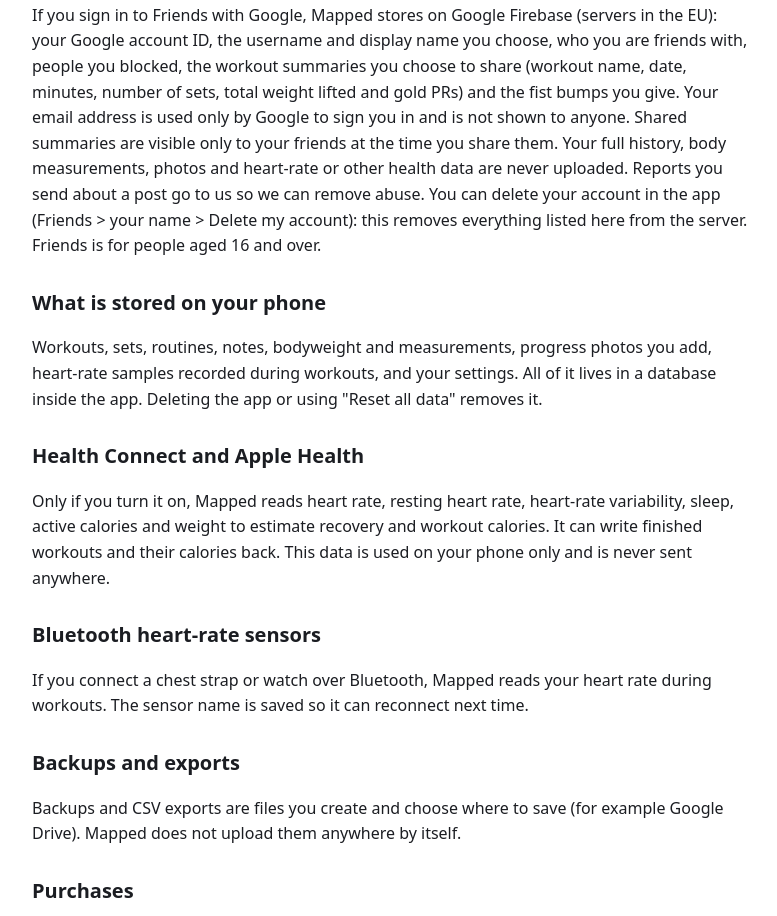
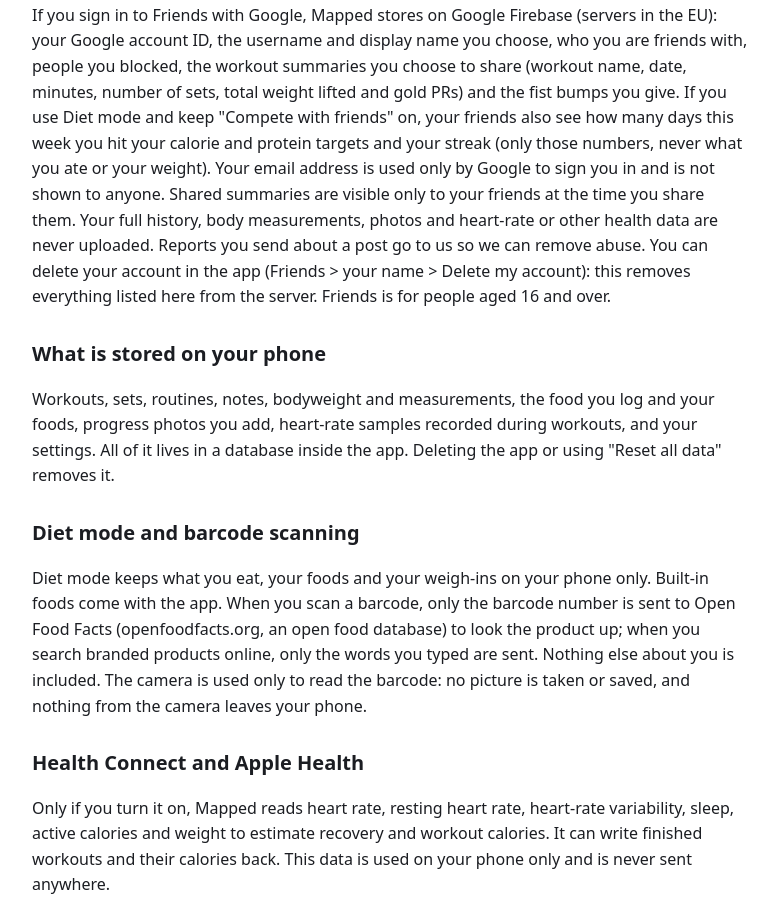
Before and after one commit to lovro64/mapped-privacy, a plain HTML site: page index.html in a window 1280 px wide. Shown: the part 359-1275 px from the top of the page, without its empty margins (248-1025 px from the left). Drawn offline with Linux system fonts and the light colour scheme.

Commit message:
Revise privacy policy content for clarity
Updated the privacy policy to include additional details about data storage and usage.

```diff
--- a/index.html
+++ b/index.html
@@ -3,13 +3,16 @@
 <title>Mapped privacy policy</title>
 <style>body{font:16px/1.6 system-ui,sans-serif;max-width:720px;margin:0 auto;padding:24px 16px;color:#1b1d22;background:#fff}h1{font-size:28px}h2{font-size:20px;margin-top:28px}@media(prefers-color-scheme:dark){body{background:#0c0d10;color:#e6e8ee}}</style>
 </head><body>
-<h1>Mapped privacy policy</h1><p>Last updated 23 November 2026</p>
+<h1>Mapped privacy policy</h1>
+<p>Last updated 23 November 2026</p>
 <h2>The short version</h2>
 <p>Mapped works without an account. Your workouts, body data and settings stay on your phone. Only if you turn on Friends (optional) does a small part go online, described below. We do not sell data, show ads or use analytics.</p>
 <h2>Friends (optional)</h2>
-<p>If you sign in to Friends with Google, Mapped stores on Google Firebase (servers in the EU): your Google account ID, the username and display name you choose, who you are friends with, people you blocked, the workout summaries you choose to share (workout name, date, minutes, number of sets, total weight lifted and gold PRs) and the fist bumps you give. Your email address is used only by Google to sign you in and is not shown to anyone. Shared summaries are visible only to your friends at the time you share them. Your full history, body measurements, photos and heart-rate or other health data are never uploaded. Reports you send about a post go to us so we can remove abuse. You can delete your account in the app (Friends &gt; your name &gt; Delete my account): this removes everything listed here from the server. Friends is for people aged 16 and over.</p>
+<p>If you sign in to Friends with Google, Mapped stores on Google Firebase (servers in the EU): your Google account ID, the username and display name you choose, who you are friends with, people you blocked, the workout summaries you choose to share (workout name, date, minutes, number of sets, total weight lifted and gold PRs) and the fist bumps you give. If you use Diet mode and keep "Compete with friends" on, your friends also see how many days this week you hit your calorie and protein targets and your streak (only those numbers, never what you ate or your weight). Your email address is used only by Google to sign you in and is not shown to anyone. Shared summaries are visible only to your friends at the time you share them. Your full history, body measurements, photos and heart-rate or other health data are never uploaded. Reports you send about a post go to us so we can remove abuse. You can delete your account in the app (Friends &gt; your name &gt; Delete my account): this removes everything listed here from the server. Friends is for people aged 16 and over.</p>
 <h2>What is stored on your phone</h2>
-<p>Workouts, sets, routines, notes, bodyweight and measurements, progress photos you add, heart-rate samples recorded during workouts, and your settings. All of it lives in a database inside the app. Deleting the app or using &quot;Reset all data&quot; removes it.</p>
+<p>Workouts, sets, routines, notes, bodyweight and measurements, the food you log and your foods, progress photos you add, heart-rate samples recorded during workouts, and your settings. All of it lives in a database inside the app. Deleting the app or using "Reset all data" removes it.</p>
+<h2>Diet mode and barcode scanning</h2>
+<p>Diet mode keeps what you eat, your foods and your weigh-ins on your phone only. Built-in foods come with the app. When you scan a barcode, only the barcode number is sent to Open Food Facts (openfoodfacts.org, an open food database) to look the product up; when you search branded products online, only the words you typed are sent. Nothing else about you is included. The camera is used only to read the barcode: no picture is taken or saved, and nothing from the camera leaves your phone.</p>
 <h2>Health Connect and Apple Health</h2>
 <p>Only if you turn it on, Mapped reads heart rate, resting heart rate, heart-rate variability, sleep, active calories and weight to estimate recovery and workout calories. It can write finished workouts and their calories back. This data is used on your phone only and is never sent anywhere.</p>
 <h2>Bluetooth heart-rate sensors</h2>
```
